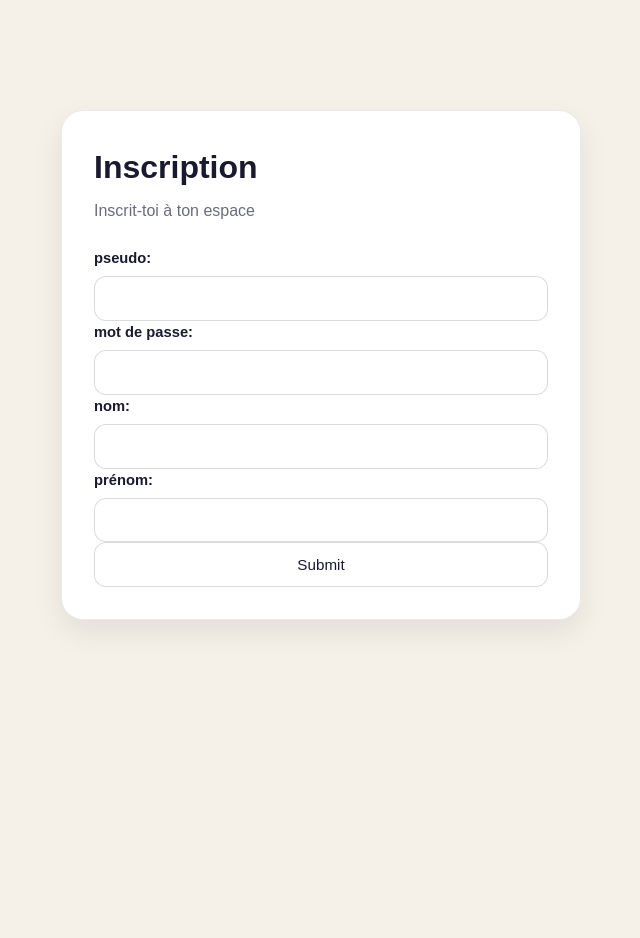
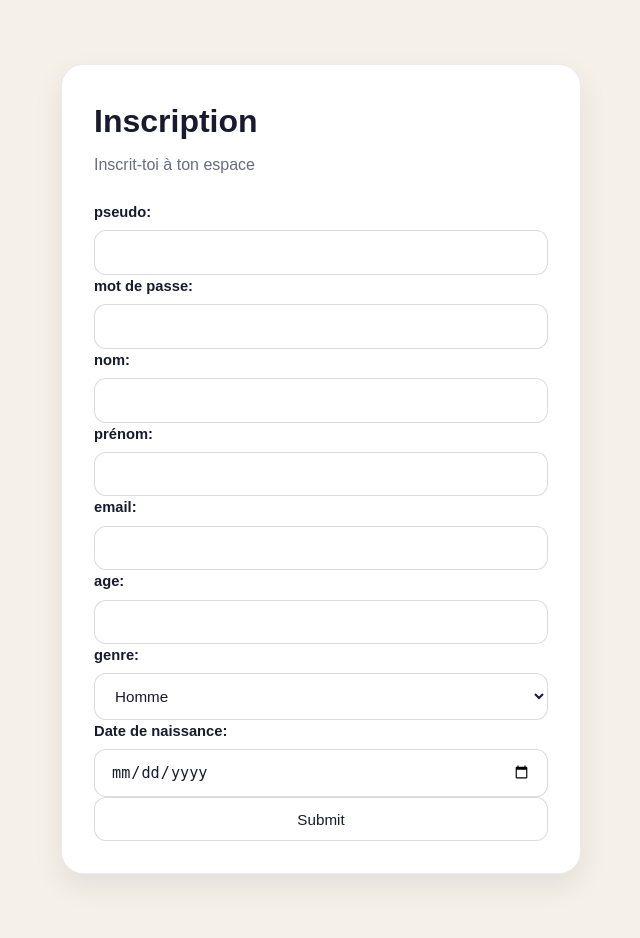
Before and after one commit to kentarolrt/DevWebGI4, a Flask app: page /signup in a window 1280 px wide. Shown: the part 92-1030 px from the top of the page, without its empty margins (319-959 px from the left). Before the commit the page ends 718 px from the top, so only its background shows below. Run offline with Flask 3, Linux system fonts and the light colour scheme.

Commit message:
add more signup input

```diff
--- a/main.py
+++ b/main.py
@@ -18,8 +18,14 @@ def signup():
     if flask.request.method == 'POST':
         username = flask.request.form.get('username', '').strip()
         password = flask.request.form.get('password', '').strip()
+        lastname = flask.request.form.get('lastname', '').strip()
+        firstname = flask.request.form.get('firstname', '').strip()
+        email = flask.request.form.get('email', '').strip()
+        age = flask.request.form.get('age', '').strip()
+        gender = flask.request.form.get('gender', '').strip()
+        birthdate = flask.request.form.get('birthdate', '').strip()
 
-        success, reason = utils.createUser(username, password)
+        success, reason = utils.createUser(username, password, lastname, firstname, email, age, gender, birthdate)
 
         if success:
             flask.session['username'] = username
--- a/templates/signup.html
+++ b/templates/signup.html
@@ -21,11 +21,30 @@
             <label for="lastname">nom: </label>
             <input type="text" name="lastname" class="lastname" required />
         </div>
-        <div>
+        <div class="signup-form">
             <label for="firstname">prénom: </label>
-            <input type="text" name="firsname" class="firstname" required />
+            <input type="text" name="firstname" class="firstname" required />
         </div>
-
+        <div class="signup-form">
+            <label for="email">email: </label>
+            <input type="email" name="email" class="email" required />
+        </div>
+        <div class="signup-form">
+            <label for="age">age: </label>
+            <input type="text" name="age" class="age" required />
+        </div>
+        <div class="signup-form">
+            <label for="gender">genre: </label>
+            <select name="gender" class="gender">
+                <option value="male">Homme</option>
+                <option value="female">Femme</option>
+                <option value="other">Autre</option>
+            </select>
+        </div>
+        <div class="signup-form">
+            <label for="birthdate">Date de naissance: </label>
+            <input type="date" name="birthdate" class="birthdate" required />
+        </div>
         <div class="signup-form">
             <input type="submit" name="submit" class="submit" required />
         </div>
--- a/utils.py
+++ b/utils.py
@@ -66,7 +66,7 @@ def initDB():
     db.commit()
 
 
-def createUser(username, password) -> tuple[bool, str]:
+def createUser(username, password, lastname, firstname, email, age, gender, birthdate) -> tuple[bool, str]:
     db = openDB()
 
     existing = db.execute(
@@ -78,8 +78,8 @@ def createUser(username, password) -> tuple[bool, str]:
         return False, 'username_taken'
 
     db.execute(
-        'INSERT INTO users (username, password) VALUES (?, ?)',
-        (username, generate_password_hash(password))
+        'INSERT INTO users (username, password, nom, prenom, email, age, genre, date_naissance) VALUES (?, ?, ?, ?, ?, ?, ?, ?)',
+        (username, generate_password_hash(password), lastname, firstname, email, age, gender, birthdate)
     )
 
     db.commit()
```
Also changed, not shown: base.db.
